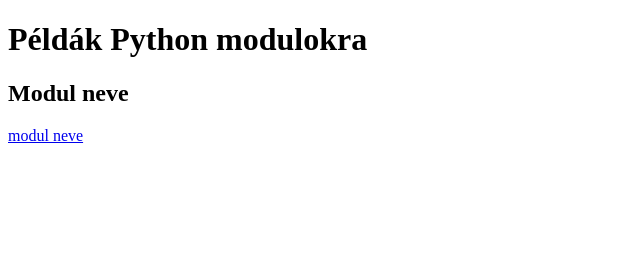
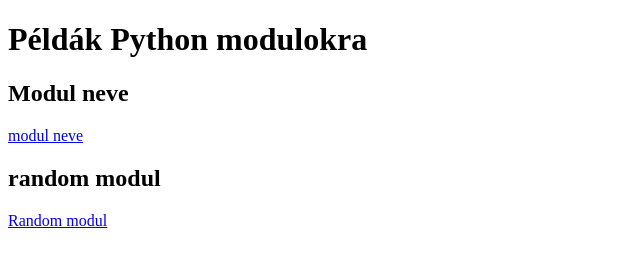
Before and after one commit to vasasro/pythonmudulok2021, a plain HTML site: page index.html in a window 1280 px wide. Shown: the whole page, without its empty margins (0-640 px from the left). Drawn offline with Linux system fonts and the light colour scheme.

Commit message:
Update index.html

```diff
--- a/index.html
+++ b/index.html
@@ -9,5 +9,9 @@
   <h1>Példák Python modulokra</h1>
     <h2>Modul neve</h2>
     <a href="cím">modul neve</a>
+
+    <h2>random modul</h2>
+    <a href="random.html">Random modul</a>
+
 </body>
 </html>
```
